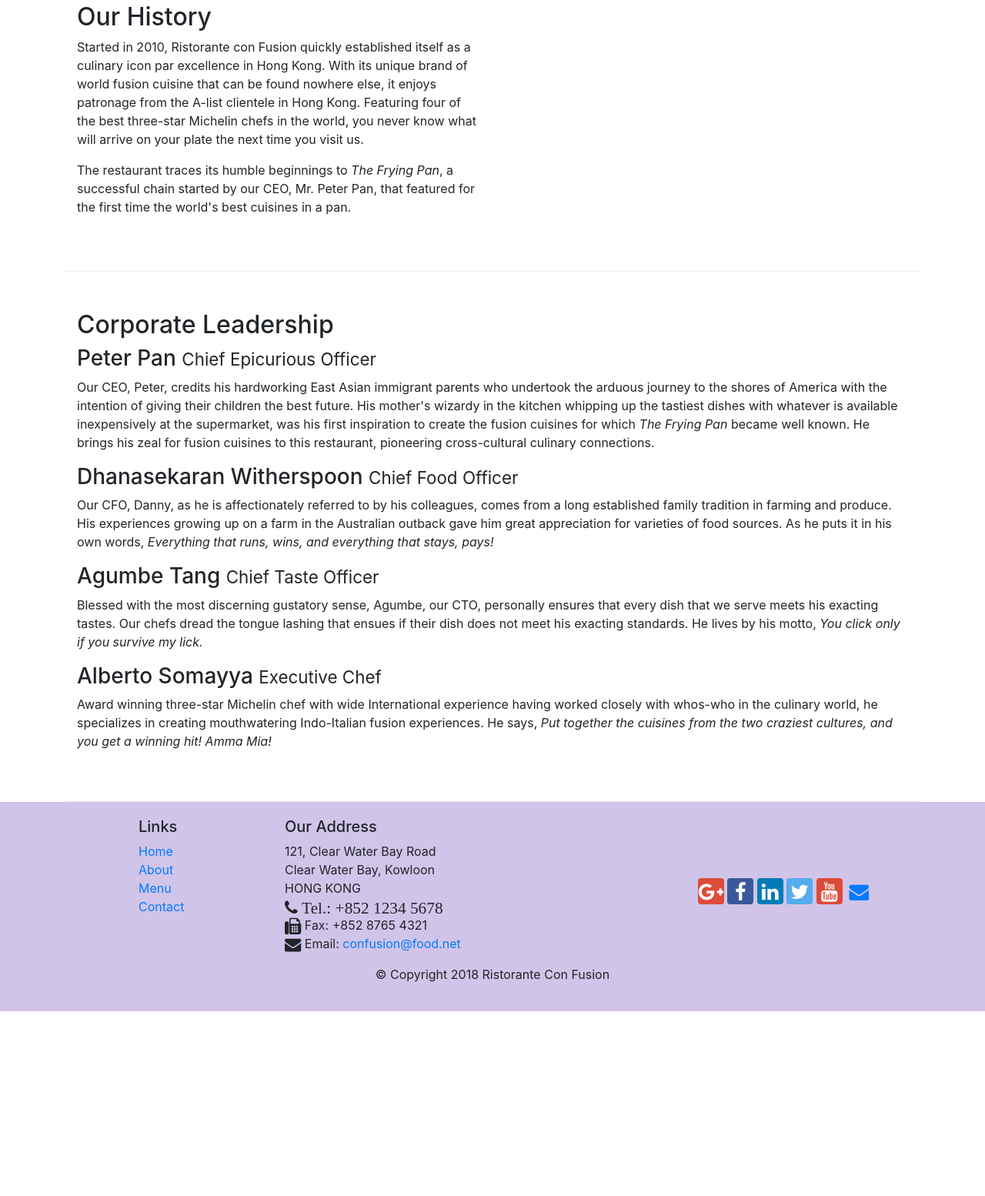
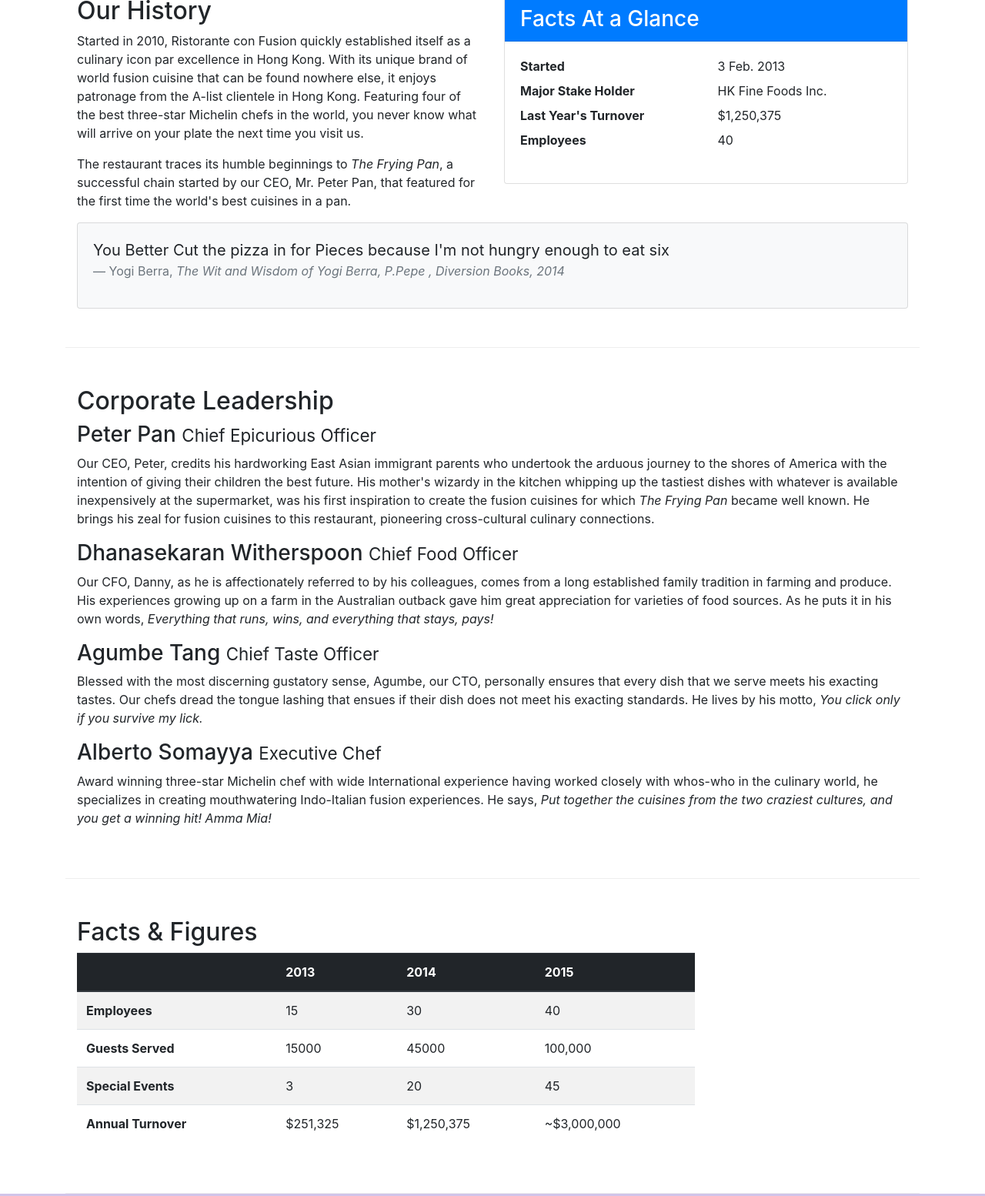
Before and after one commit to MohamedHanii/Bootstrap_grid, a website: page aboutus.html in a window 1280 px wide. Shown: the part 504-2058 px from the top of the page at 77% size. Before the commit the page ends 1818 px from the top, so only its background shows below. Drawn offline with nearby package versions, Linux system fonts and the light colour scheme.

Commit message:
table and card added

```diff
--- a/aboutus.html
+++ b/aboutus.html
@@ -33,7 +33,8 @@
                             About</a></li>
                     <li class="nav-item"><a href="#" class="nav-link"><span class="fa fa-list fa-lg"></span> Menu</a>
                     </li>
-                    <li class="nav-item"><a href="contactus.html" class="nav-link"><span class="fa fa-address-card f-lg"></span>
+                    <li class="nav-item"><a href="contactus.html" class="nav-link"><span
+                                class="fa fa-address-card f-lg"></span>
                             Contact</a></li>
                 </ul>
 
@@ -58,11 +59,11 @@
         <div class="row">
             <div class="col-12">
                 <h3>About Us</h3>
-                <ol class="col-12 breadcrumb">
+                <o l class="col-12 breadcrumb">
                     <li class="breadcrumb-item"><a href="index.html">Home</a></li>
                     <li class="breadcrumb-item active">About Us</li>
-                </ol>
-                <hr>
+                    </ol>
+                    <hr>
             </div>
         </div>
 
@@ -78,7 +79,36 @@
                     started by our CEO, Mr. Peter Pan, that featured for the first time the world's best cuisines in
                     a pan.</p>
             </div>
-            <div class="col-sm-6">
+            <div class="col-sm">
+                <div class="card">
+                    <h3 class="card-header bg-primary text-white">Facts At a Glance</h3>
+                    <div class="card-body">
+                        <dl class="row">
+                            <dt class="col-6">Started</dt>
+                            <dd class="col-6">3 Feb. 2013</dd>
+                            <dt class="col-6">Major Stake Holder</dt>
+                            <dd class="col-6">HK Fine Foods Inc.</dd>
+                            <dt class="col-6">Last Year's Turnover</dt>
+                            <dd class="col-6">$1,250,375</dd>
+                            <dt class="col-6">Employees</dt>
+                            <dd class="col-6">40</dd>
+                        </dl>
+                    </div>
+                </div>
+            </div>
+            <div class="col-12">
+                <div class="card  card-body bg-light">
+                    <blockquote class="blockquote">
+                        <p class="mb-0">
+                            You Better Cut the pizza in for Pieces
+                            because I'm not hungry enough to eat six
+                        </p>
+                        <footer class="blockquote-footer">Yogi Berra,
+                            <cite title="Source Title">The Wit and Wisdom of Yogi Berra, P.Pepe , Diversion Books, 2014</cite>
+                        </footer>
+                    </blockquote>
+                </div>
+
             </div>
         </div>
 
@@ -114,6 +144,52 @@
                         you get a winning hit! Amma Mia!</em></p>
             </div>
         </div>
+        <div class="row row-content">
+            <div class="col-12 col-sm-9">
+                <h2>Facts &amp; Figures</h2>
+                <div class="table-responsive">
+                    <table class="table table-striped">
+                        <thead class="thead-dark">
+                            <tr>
+                                <th>&nbsp;</th>
+                                <th>2013</th>
+                                <th>2014</th>
+                                <th>2015</th>
+                            </tr>
+                        </thead>
+                        <tbody>
+                            <tr>
+                                <th>Employees</th>
+                                <td>15</td>
+                                <td>30</td>
+                                <td>40</td>
+                            </tr>
+                            <tr>
+                                <th>Guests Served</th>
+                                <td>15000</td>
+                                <td>45000</td>
+                                <td>100,000</td>
+                            </tr>
+                            <tr>
+                                <th>Special Events</th>
+                                <td>3</td>
+                                <td>20</td>
+                                <td>45</td>
+                            </tr>
+                            <tr>
+                                <th>Annual Turnover</th>
+                                <td>$251,325</td>
+                                <td>$1,250,375</td>
+                                <td>~$3,000,000</td>
+                            </tr>
+                        </tbody>
+                    </table>
+                </div>
+            </div>
+            <div class="col-12 col-sm-3">
+            </div>
+        </div>
+
 
     </div>
     <footer class="footer">
```
